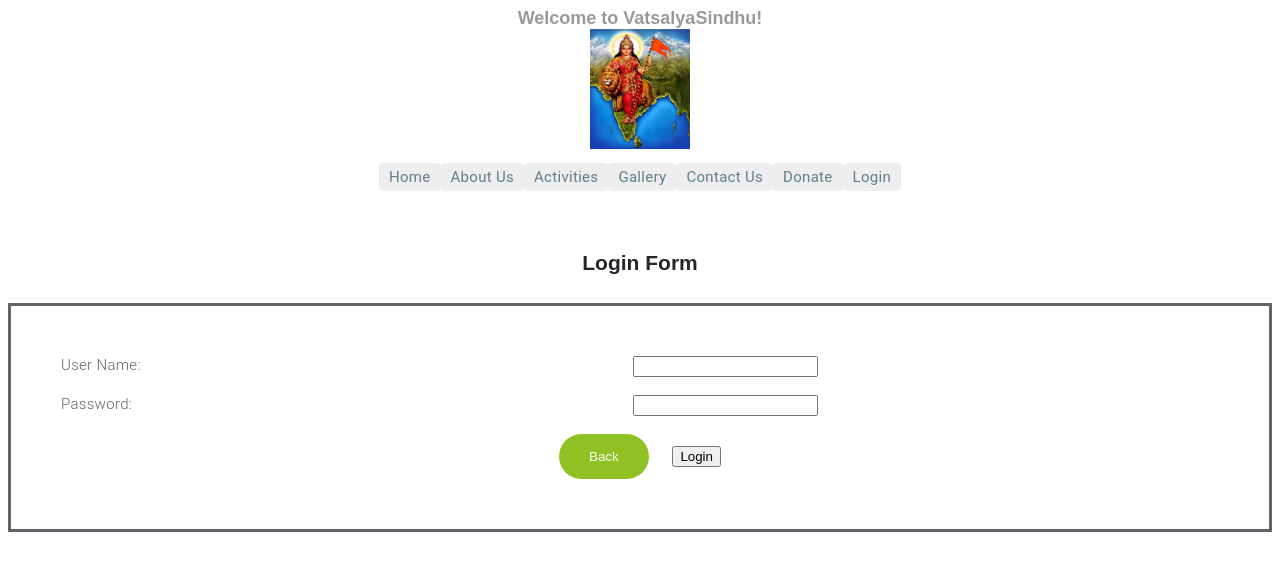
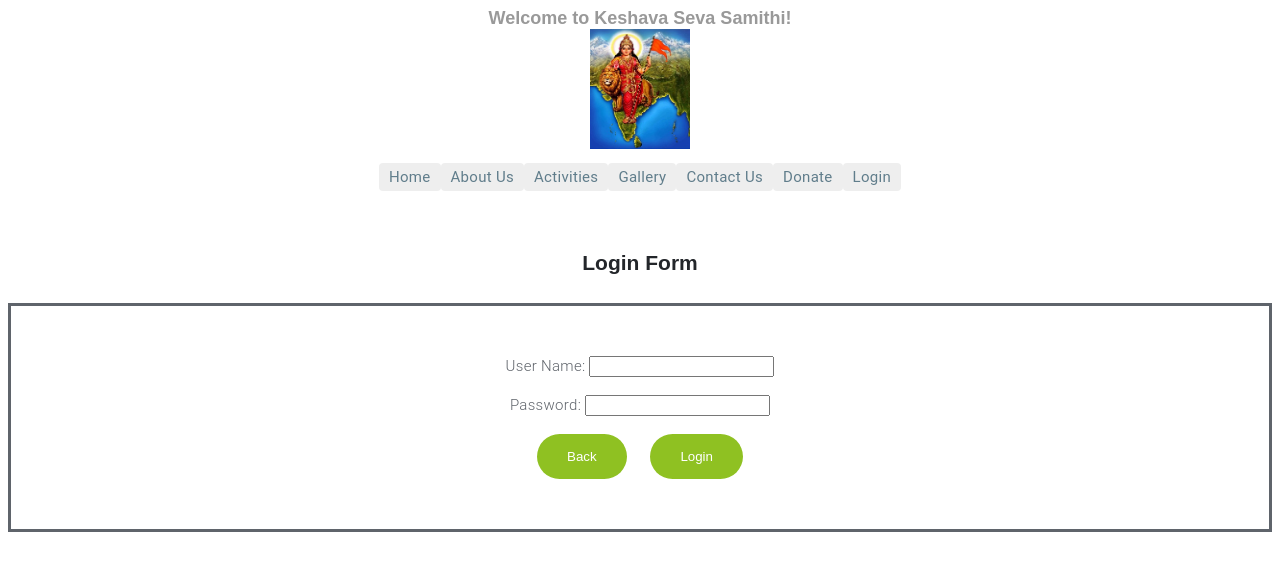
Before and after one commit to shylendramadda/angular6-mongo-db-keshava-seva-samithi-client, an Angular app: page /login in a window 1280 px wide. Shown: the top 570 px of the page. Built offline with nearby package versions, Linux system fonts and the light colour scheme.

Commit message:
- Did small UI changes

```diff
--- a/src/app/app.component.html
+++ b/src/app/app.component.html
@@ -1,10 +1,10 @@
 <div class="container">
-  <div class="col-sm-12" style="text-align: center">
+  <div style="text-align: center">
     <h1>
       Welcome to {{ title }}!
     </h1>
     <img width="100" height="120" alt="VatsalyaSindhu Logo" src="/assets/images/bharathamatha.jpg">
-    <div class="container">
+
       <div class="navbar-header">
         <nav>
           <a routerLink="/home">Home</a>
@@ -17,7 +17,6 @@
         </nav>
       </div>
       <footer></footer>
-    </div>
     <router-outlet></router-outlet>
   </div>
 </div>
--- a/src/app/app.component.ts
+++ b/src/app/app.component.ts
@@ -6,5 +6,5 @@
   styleUrls: ['./app.component.css']
 })
 export class AppComponent {
-  title = 'VatsalyaSindhu';
+  title = 'Keshava Seva Samithi';
 }
--- a/src/app/footer/footer.component.html
+++ b/src/app/footer/footer.component.html
@@ -1,25 +1,15 @@
 <div class="container section">
 
     <div id="footer-bottom" class="row">
-      <!--style="position: fixed; bottom: 0" add this style to fix footer at bottom-->
-      <div class="col-sm-6 col-md-push-6">
-          <ul class="footer-nav">
-              <li><a href="#">Home</a></li>
-              <li><a href="#">About</a></li>
-              <li><a href="#">Activities</a></li>
-              <li><a href="#">Gallery</a></li>
-              <li><a href="#">Donate</a></li>
-              <li><a href="#">Register</a></li>
-              <li><a href="#">Contact</a></li>
-          </ul>
-      </div>
-
         <div class="col-md-6 col-md-pull-6">
             <div class="footer-copyright">
-          <span><!-- Link back to Colorlib can't be removed. Template is licensed under CC BY 3.0. -->
-          Copyright &copy; Keshava Sevasamithi <script>document.write(new Date().getFullYear());</script> All rights reserved
-                          | This website is made with <i class="fa fa-heart-o" aria-hidden="true"></i> by RSS Swayamsevaks
-                          <!-- Link back to Colorlib can't be removed. Template is licensed under CC BY 3.0. --></span>
+                <span>
+                    <!-- Link back to Colorlib can't be removed. Template is licensed under CC BY 3.0. -->
+                    Copyright &copy; Keshava Sevasamithi
+                    <script>document.write(new Date().getFullYear());</script> All rights reserved | This website is made with
+                    <i class="fa fa-heart-o" aria-hidden="true"></i> by RSS Swayamsevaks
+                    <!-- Link back to Colorlib can't be removed. Template is licensed under CC BY 3.0. -->
+                </span>
             </div>
         </div>
     </div>
--- a/src/app/login/login.component.html
+++ b/src/app/login/login.component.html
@@ -4,20 +4,20 @@
     <div [hidden]="submitted">
       <form (ngSubmit)="onSubmit()">
         <div class="form-group">
-          <label for="username">User Name: </label>
+          User Name:
           <input type="text" id="username" required [(ngModel)]="user.userName" name="username">
         </div>
 
         <br>
         <div class="form-group">
-          <label for="password">Password: </label>
+          Password:
           <input type="text" id="password" required [(ngModel)]="user.password" name="password">
         </div>
         <br>
 
         <div class="btn-group">
           <button class="primary-button" (click)="goBack()">Back</button> &nbsp;&nbsp;&nbsp;&nbsp;
-          <button class="primary-button" type="submit" class="btn btn-success">Login</button>
+          <button class="primary-button" type="submit">Login</button>
         </div>
       </form>
     </div>
--- a/src/app/login/login.component.ts
+++ b/src/app/login/login.component.ts
@@ -1,7 +1,7 @@
 import { Component, OnInit } from '@angular/core';
 import { User } from 'src/app/model/user';
 import { LoginService } from 'src/app/login/loginservice.service';
-import {Location} from '@angular/common';
+import { Location } from '@angular/common';
 
 @Component({
   selector: 'app-login',
--- a/src/index.html
+++ b/src/index.html
@@ -1,5 +1,6 @@
 <!doctype html>
 <html lang="en">
+
 <head>
   <meta charset="utf-8">
   <title>Keshava Seva Samithi</title>
@@ -7,7 +8,9 @@
   <meta name="viewport" content="width=device-width, initial-scale=1">
   <link rel="icon" href="/src/assets/images/om.png">
 </head>
+
 <body>
-<app-root></app-root>
+  <app-root></app-root>
 </body>
+
 </html>
```
Lines whose indentation alone changed are shown as unchanged.
